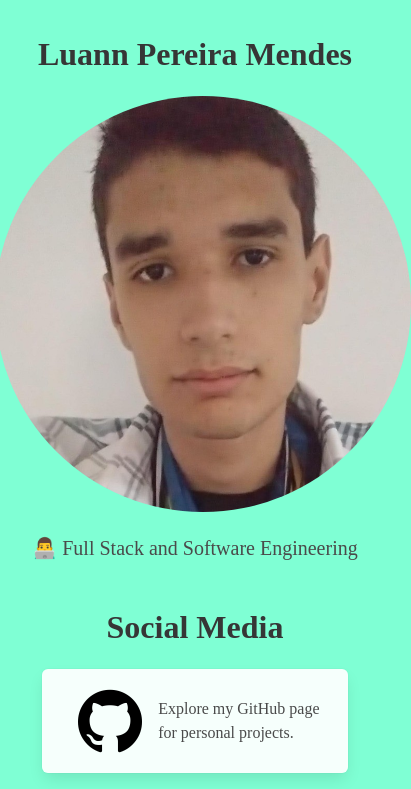
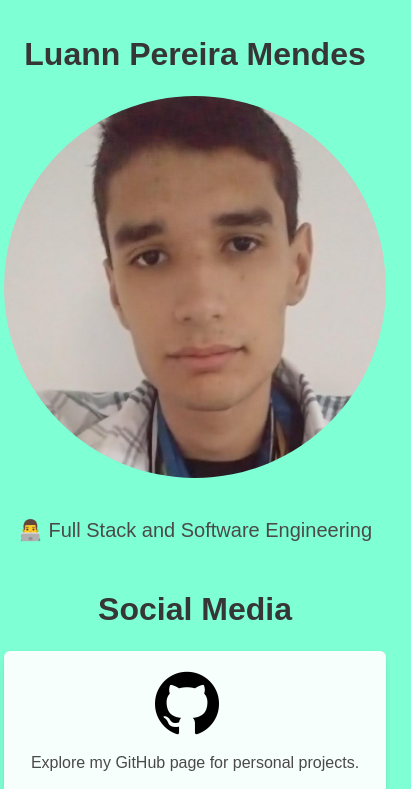
Before and after one commit to Luann8/LinkTree, a website: page index.html in a window 390 px wide. Shown: the top 789 px of the page, 411 px wide, since content can reach past the window. Drawn offline with nearby package versions, Linux system fonts and the light colour scheme.

Commit message:
Update style.css

```diff
--- a/style.css
+++ b/style.css
@@ -4,16 +4,17 @@ html {
 
 body {
   margin: 1rem;
-  font-family: Fira Code;
+  font-family: 'Fira Code', sans-serif;
 }
 
 #anchors {
   transition: color 0.25s, border-color 0.25s, box-shadow 0.25s, transform 0.25s;
   width: 80%;
   display: flex;
-  flex-direction: row;
+  flex-direction: column;
   align-items: center;
   background-color: #ffffffee;
+  margin-bottom: 1rem; /* Add spacing between boxes */
 }
 
 #anchors:hover {
@@ -23,23 +24,16 @@ body {
 }
 
 .image {
-  width: 26rem;
-  margin-left: 1rem;
+  max-width: 100%; /* Adjust as needed */
+  height: auto;
+  margin-bottom: 1rem; /* Add spacing between image and text */
 }
 
-.first-column {
-  display: flex;
-  flex-wrap: wrap;
-  align-items: center;
-  justify-content: center;
-  flex-direction: column;
-}
-
+.first-column,
 .second-column {
   display: flex;
   flex-direction: column;
   align-items: center;
-  flex-wrap: wrap;
   justify-content: center;
 }
 
@@ -47,14 +41,26 @@ body {
   padding: 0;
 }
 
-.columns {
-  display: flex;
-  flex-direction: row;
-  justify-content: center;
-  align-items: center;
-  flex-wrap: wrap;
-}
-
 .text {
   padding: 1rem;
 }
+
+@media screen and (max-width: 768px) {
+  #anchors {
+    width: 100%;
+  }
+
+  .image {
+    width: 100%; /* Adjust as needed */
+    margin-left: 0;
+  }
+
+  .columns {
+    flex-direction: column;
+  }
+
+  .first-column,
+  .second-column {
+    width: 100%;
+  }
+}
```
